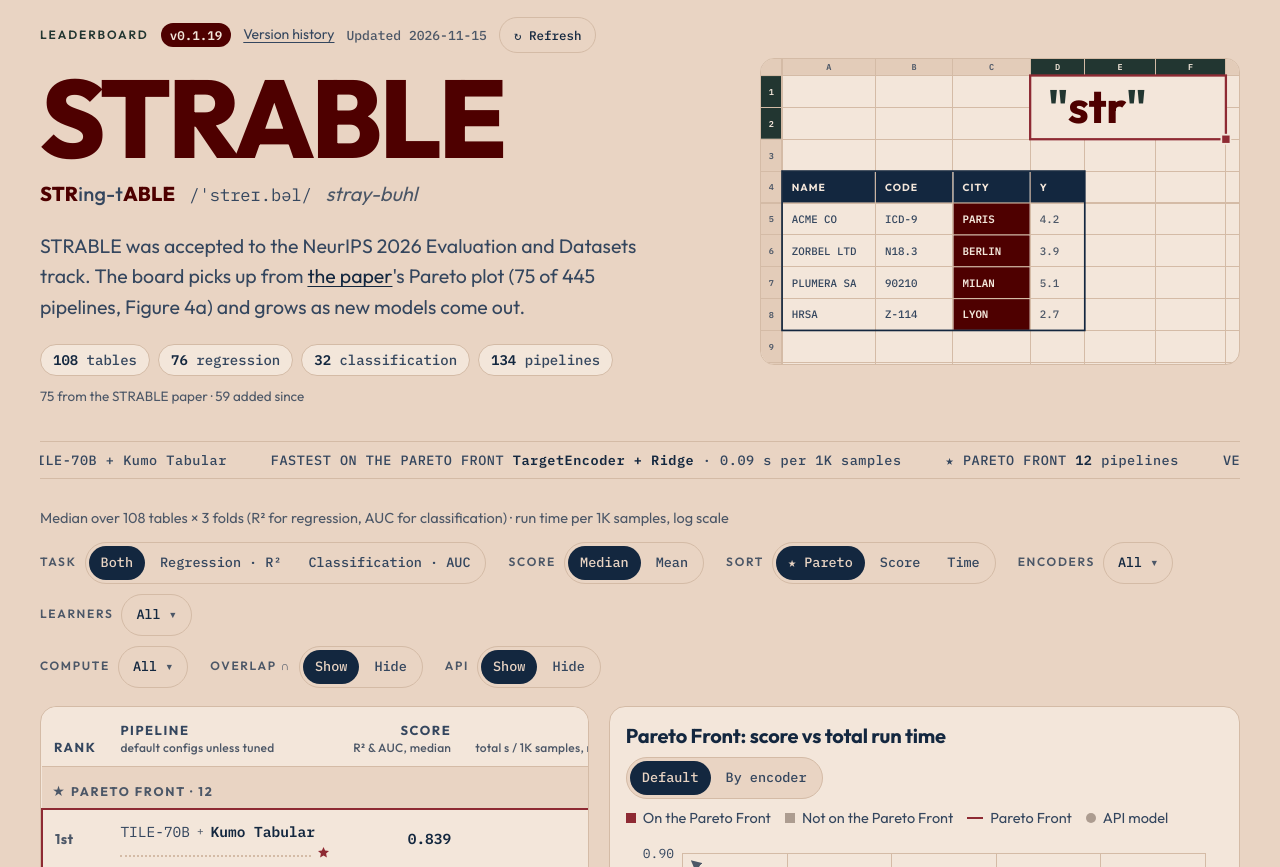
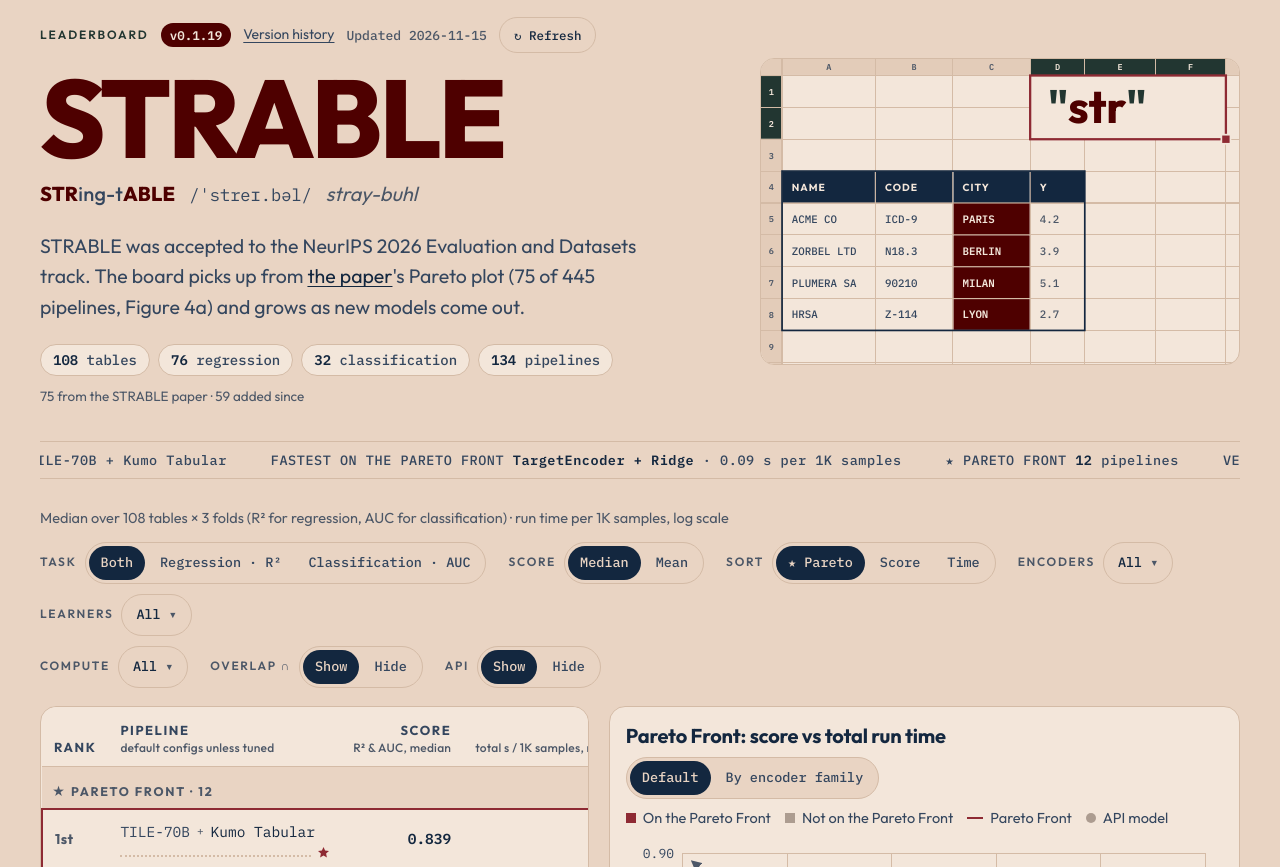
Before and after one commit to gblayer/strable-leaderboard, a plain HTML site: page site/index.html in a window 1280 px wide. Shown: the part 81-948 px from the top of the page. Drawn offline with Linux system fonts and the light colour scheme.

Commit message:
Page: highlight an encoder or a learner on the plot; "By encoder family"
Clicking an encoder or learner name in the table marks, on the plot as drawn,
every pipeline with it and fades the others; a chip above the plot, the same
name again or Esc clears it. Nothing is filtered and the plot is not redrawn.

Co-Authored-By: Claude Opus 5.5 <noreply@anthropic.com>

```diff
--- a/site/index.html
+++ b/site/index.html
@@ -291,6 +291,15 @@ button.api-pill:hover, .ovl.open button.api-pill { filter: brightness(1.15); }
 .pt.on { fill: var(--mark); }
 .pt.hot { stroke: var(--ink); stroke-width: 2.5; }
 .by-encoder .pt { opacity: 0.55; } .by-encoder .pt.on, .by-encoder .pt.hot { opacity: 1; }
+/* Highlight: the pipelines of one encoder or one learner, clicked in the table; the others fade, none is removed */
+#plot.has-hl .pt { opacity: 0.15; }
+#plot.has-hl .pt.hl, #plot.has-hl .pt.hot { opacity: 1; stroke: var(--ink); stroke-width: 1.5; }
+.hl-name { appearance: none; background: none; border: 0; padding: 0; margin: 0; font: inherit; cursor: pointer; text-decoration: underline dotted transparent; text-underline-offset: 3px; }
+.hl-name:hover, .hl-name:focus-visible { text-decoration-color: currentColor; }
+.hl-name.is-hl { text-decoration: underline solid var(--mark); text-decoration-thickness: 2px; }
+.hs tr.row.is-hl td { background: color-mix(in srgb, var(--mark) 7%, transparent); }
+.hl-chip { appearance: none; border: 1px solid var(--mark); background: var(--bg); color: var(--ink); font: 500 13px/1 var(--f-mono); padding: 7px 12px; border-radius: 999px; cursor: pointer; }
+.hl-chip:hover { background: var(--surface-2); }
 .pt.k-fit, .sw-fit { fill: var(--c-fit); background: var(--c-fit); }
 .pt.k-pre, .sw-pre { fill: var(--c-pre); background: var(--c-pre); }
 .pt.k-e2e, .sw-e2e { fill: var(--c-e2e); background: var(--c-e2e); }
@@ -577,8 +586,9 @@ a.linkbtn { display: inline-flex; align-items: center; text-decoration: none; }
           <div class="plot-tools">
           <div class="seg" role="group" aria-label="Point colours">
             <button type="button" id="colour-default" data-colour="default" aria-pressed="true">Default</button>
-            <button type="button" id="colour-encoder" data-colour="encoder" aria-pressed="false" title="Fitted encoder, pre-trained encoder or end-to-end">By encoder</button>
+            <button type="button" id="colour-encoder" data-colour="encoder" aria-pressed="false" title="Fitted encoder, pre-trained encoder or end-to-end">By encoder family</button>
           </div>
+          <button type="button" class="hl-chip" id="hl-chip" hidden></button>
           <ul class="legend">
             <li class="lg-default"><span class="sw sw-on"></span>On the Pareto Front</li>
             <li class="lg-default"><span class="sw sw-off"></span>Not on the Pareto Front</li>
@@ -726,7 +736,7 @@ function viewLabels() {
   return { metric: t.metric, colSub: t.colSub + w, axis: W + ' ' + t.axis, sub: W + ' ' + t.over + TIME_SUB };
 }
 const TIME_AXIS = 'Total run time per 1K samples (s), log scale';
-const state = { colour: 'default', task: 'both', score: 'median', sort: 'pareto', enc: null, lrn: null, hw: null, overlap: 'show', api: 'show', hot: null };  // colour: the plot's points, default (on or off the Pareto Front) or by encoder type; score: median or mean; enc, lrn, hw: null (all) or the Set of entries shown; overlap, api: show or hide the models marked ∩, API
+const state = { colour: 'default', task: 'both', score: 'median', sort: 'pareto', enc: null, lrn: null, hw: null, overlap: 'show', api: 'show', hot: null, hl: null };  // hl: null or { f: 'enc' or 'lrn', name }, the encoder or learner highlighted on the plot; colour: the plot's points, default (on or off the Pareto Front) or by encoder family; score: median or mean; enc, lrn, hw: null (all) or the Set of entries shown; overlap, api: show or hide the models marked ∩, API
 /* The encoder type of a pipeline, as in the paper's figure: fitted on the table (TargetEncoder, Tf-Idf),
    pre-trained (every language model, FastText, TILE, Tarte), or none, end-to-end. */
 const FITTED = new Set(['Tf-Idf', 'TargetEncoder']);
@@ -886,8 +896,8 @@ function renderTable(list, front, rows) {
     tr.setAttribute('aria-label', ordinal(i + 1) + ', ' + pipeName(d) + (d.kind === 'e2e' ? ', end-to-end' : ', modular') + ', ' + T.metric + ' ' + fmtS(d.s) + ', ' + timeText(d) + (d.api ? '' : ', ' + hwText(d)) + (d.note ? ', note: ' + d.note : '') + (d.incomplete ? ', incomplete' : '') + (d.overlap ? ', ' + OVERLAP_NAME : '') + (d.api ? ", runs on the provider's servers" : '') + (front.has(d.id) ? ', on the Pareto Front' : ', not on the Pareto Front'));
     tr.appendChild(el('td', 'rank', ordinal(i + 1)));
     const td = el('td'); const p = el('div', 'pipe');
-    if (d.kind !== 'e2e') { p.appendChild(el('span', 'enc', d.enc)); p.appendChild(el('span', 'join', '+')); }
-    p.appendChild(el('span', 'lrn', d.lrn));
+    if (d.kind !== 'e2e') { p.appendChild(hlButton('enc', d.enc)); p.appendChild(el('span', 'join', '+')); }
+    p.appendChild(hlButton('lrn', d.lrn));
     if (d.overlap) p.appendChild(overlapMark(d));
     if (d.api) p.appendChild(apiMark(d));
     if (d.note) p.appendChild(noteMark(d));
@@ -903,7 +913,38 @@ function renderTable(list, front, rows) {
     tr.addEventListener('blur', () => setHot(null));
     tbody.appendChild(tr);
   });
-}
+  applyHl();
+}
+
+/* Highlight: clicking an encoder or learner name in the table marks, on the plot as drawn, every pipeline with
+   that encoder (end-to-end models have none) or that learner, and fades the others; nothing is filtered and the
+   plot is not redrawn. The chip above the plot names it; clicking the chip, the same name again, or Esc clears it. */
+const hlMatch = (d) => !!state.hl && (state.hl.f === 'enc' ? d.kind !== 'e2e' && d.enc === state.hl.name : d.lrn === state.hl.name);
+function hlButton(f, name) {
+  const b = el('button', (f === 'enc' ? 'enc' : 'lrn') + ' hl-name', name);
+  b.type = 'button'; b.dataset.f = f; b.dataset.name = name;
+  b.title = 'Highlight every pipeline with ' + name + ' on the plot';
+  b.addEventListener('click', (e) => { e.stopPropagation(); setHl(state.hl && state.hl.f === f && state.hl.name === name ? null : { f, name }); });
+  return b;
+}
+function setHl(hl) { state.hl = hl; applyHl(); }
+function applyHl() {
+  const on = !!state.hl;
+  $('plot').classList.toggle('has-hl', on);
+  if (plotGeom) plotGeom.geo.forEach((g) => {
+    const m = hlMatch(g.d); g.node.classList.toggle('hl', m);
+    if (m) g.node.parentNode.appendChild(g.node);  // drawn on top of the faded points
+  });
+  document.querySelectorAll('#rows tr.row').forEach((tr) => {
+    const d = DATA.find((x) => x.id === tr.dataset.id); tr.classList.toggle('is-hl', !!d && hlMatch(d));
+  });
+  document.querySelectorAll('#rows .hl-name').forEach((b) => b.classList.toggle('is-hl', on && b.dataset.f === state.hl.f && b.dataset.name === state.hl.name));
+  const chip = $('hl-chip'); chip.hidden = !on;
+  chip.textContent = on ? 'Highlight: ' + state.hl.name + '  ×' : '';
+  chip.setAttribute('aria-label', on ? 'Clear the highlight of ' + state.hl.name : '');
+}
+$('hl-chip').addEventListener('click', () => setHl(null));
+document.addEventListener('keydown', (e) => { if (e.key === 'Escape' && state.hl && !document.querySelector('details.dd[open]')) setHl(null); });
 
 let plotGeom = null;
 function niceStep(range) {
@@ -1011,6 +1052,7 @@ function renderPlot(list, front) {
   });
   svg.addEventListener('pointerleave', () => setHot(null));
   if (state.hot) setHot(state.hot);
+  applyHl();
 }
 
 function showTip(id) {
```
